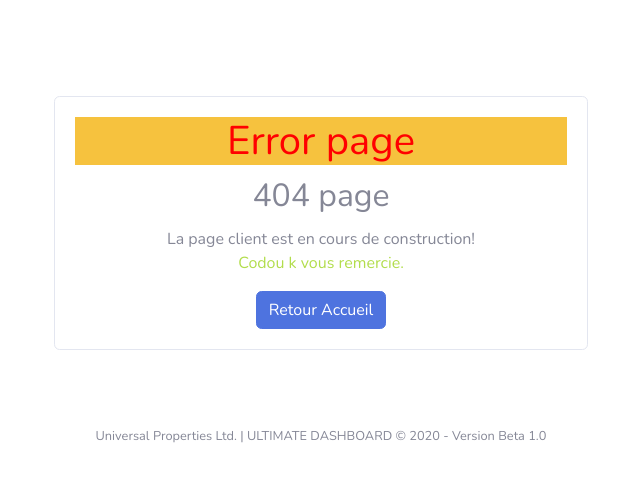
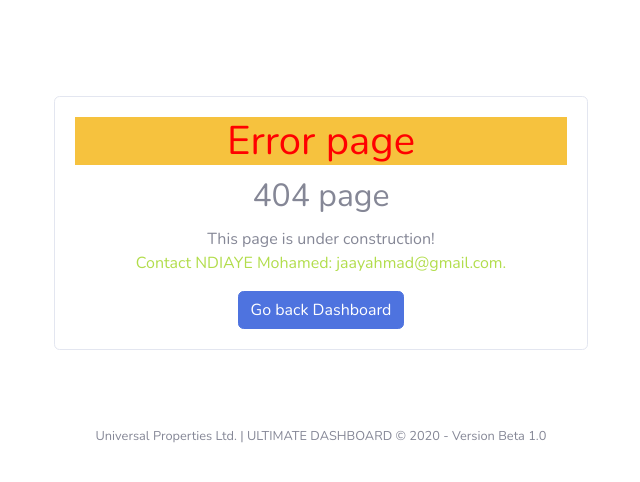
Before and after one commit to mohamedndiayedev/universal-properties, a PHP site: page /fantasticschooladmin/dashboard/404.php in a window 1280 px wide. Shown: the top 482 px of the page, without its empty margins (319-959 px from the left). Run offline with PHP 8.4, Linux system fonts and the light colour scheme.

Commit message:
Update 404.php

```diff
--- a/dashboard/404.php
+++ b/dashboard/404.php
@@ -9,8 +9,8 @@ include('includes/header.php');
             <div class="card-body">
 <h1 class="card-title bg-warning"><span style="color:red;"> Error page</span> </h1>
 <h2 class="card-title"> 404 page </h2>
-<p class="card-text">La page client est en cours de construction! <br/><span style="color:#b2dd4c;"> Codou k vous remercie.</span></p>
-<a href="../index.php" class="btn btn-primary">Retour Accueil</a>
+<p class="card-text">This page is under construction! <br/><span style="color:#b2dd4c;"> Contact NDIAYE Mohamed: jaayahmad@gmail.com.</span></p>
+<a href="../index.php" class="btn btn-primary">Go back Dashboard</a>
 
             </div>
         </div>
```
